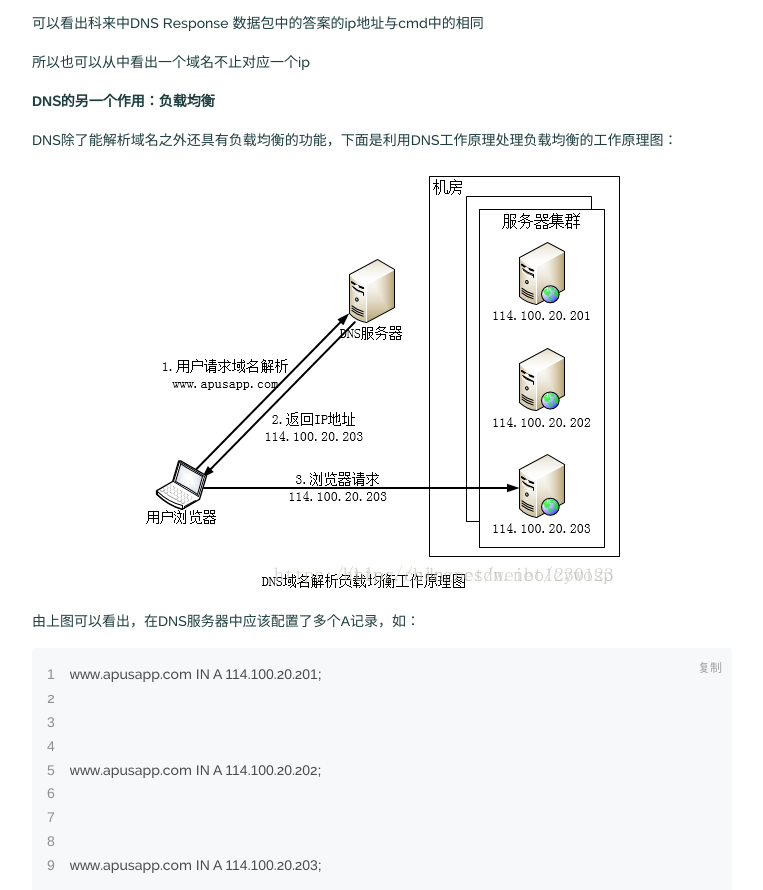
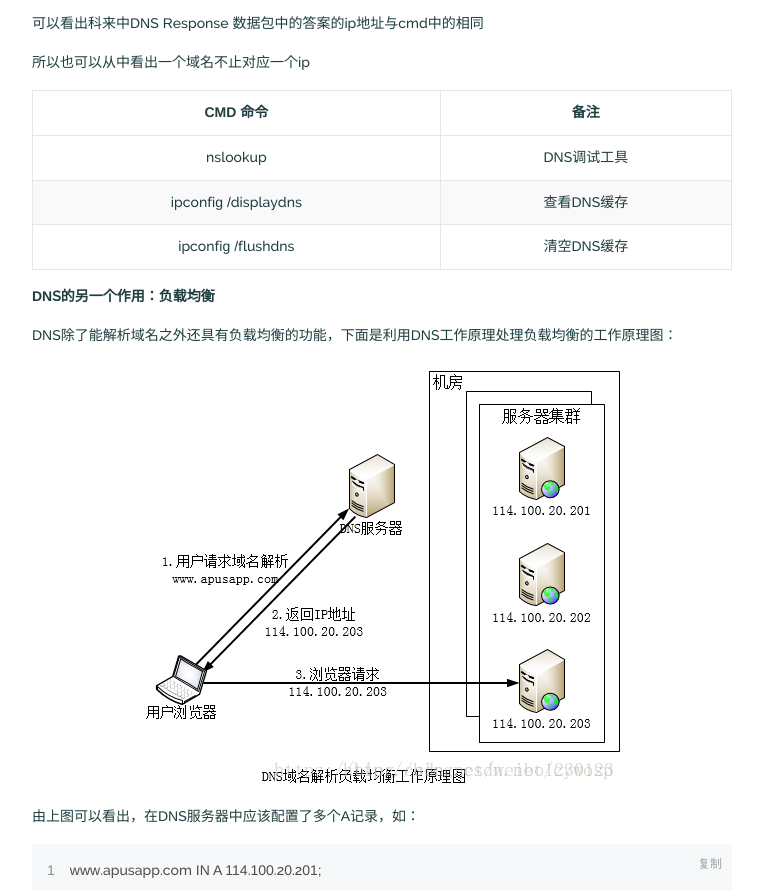
Before and after one commit to biegaoshi/biegaoshi.github.io, a plain HTML site: page 2021/09/22/web安全-网络基础知识/index.html in a window 1280 px wide. Shown: the part 4012-4902 px from the top of the page, without its empty margins (208-971 px from the left). Drawn offline with Linux system fonts and the light colour scheme; some packages are replaced by stand-ins of ours; no server answers; a script that the page names is missing; files whose address does not match are found by name.

Commit message:
Site updated: 2021-09-22 22:39:14

```diff
--- a/2021/09/22/web安全-网络基础知识/index.html
+++ b/2021/09/22/web安全-网络基础知识/index.html
@@ -87,6 +87,26 @@
 <p><img src="img/1234.png" alt="1234"></p>
 <p>可以看出科来中DNS Response 数据包中的答案的ip地址与cmd中的相同</p>
 <p>所以也可以从中看出一个域名不止对应一个ip</p>
+<table>
+<thead>
+<tr>
+<th align="center">CMD 命令</th>
+<th align="center">备注</th>
+</tr>
+</thead>
+<tbody><tr>
+<td align="center">nslookup</td>
+<td align="center">DNS调试工具</td>
+</tr>
+<tr>
+<td align="center">ipconfig /displaydns</td>
+<td align="center">查看DNS缓存</td>
+</tr>
+<tr>
+<td align="center">ipconfig /flushdns</td>
+<td align="center">清空DNS缓存</td>
+</tr>
+</tbody></table>
 <h4 id="DNS的另一个作用：负载均衡"><a href="#DNS的另一个作用：负载均衡" class="headerlink" title="DNS的另一个作用：负载均衡"></a>DNS的另一个作用：负载均衡</h4><p>DNS除了能解析域名之外还具有负载均衡的功能，下面是利用DNS工作原理处理负载均衡的工作原理图：</p>
 <p><img src="img/tu10.png" alt="tu10"></p>
 <p>由上图可以看出，在DNS服务器中应该配置了多个A记录，如：</p>
@@ -118,7 +138,7 @@
 
     </div>
     <footer class="article-footer">
-      <a data-url="http://example.com/2021/09/22/web%E5%AE%89%E5%85%A8-%E7%BD%91%E7%BB%9C%E5%9F%BA%E7%A1%80%E7%9F%A5%E8%AF%86/" data-id="cktviig3q000038tcaqs59j1h" class="article-share-link">
+      <a data-url="http://example.com/2021/09/22/web%E5%AE%89%E5%85%A8-%E7%BD%91%E7%BB%9C%E5%9F%BA%E7%A1%80%E7%9F%A5%E8%AF%86/" data-id="cktvm3pub0000f8tcb7c499tf" class="article-share-link">
         Share
       </a>
 
```
Also changed, not shown: index.html (+21 -1 lines).
